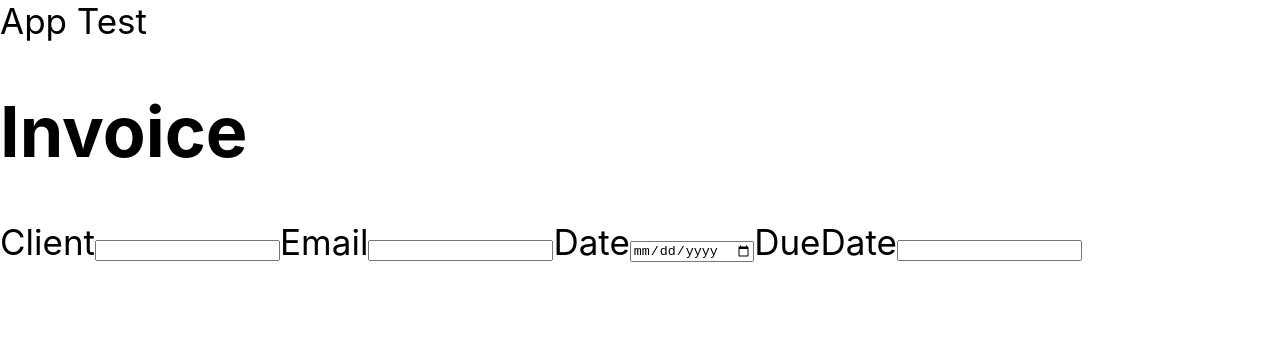
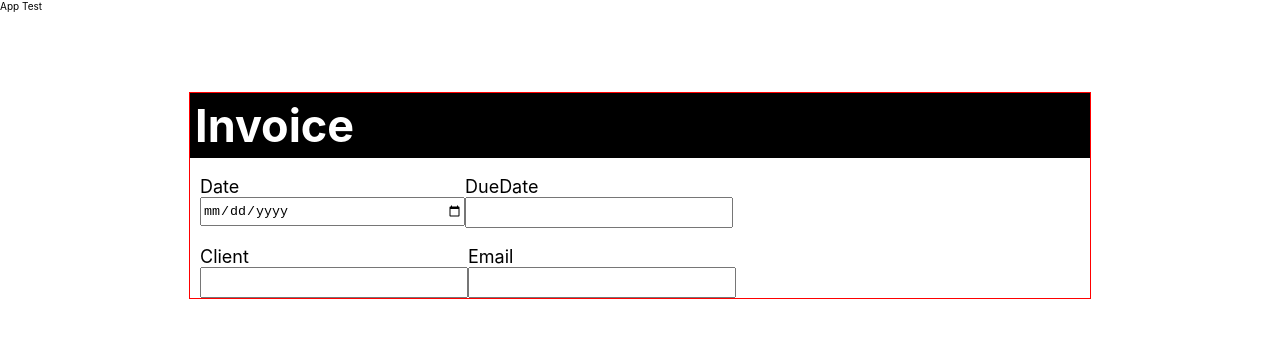
Before and after one commit to skipzero/invoice-app, a React (Create React App) app: page / in a window 1280 px wide. Shown: the top 338 px of the page. Built offline with nearby package versions, Linux system fonts and the light colour scheme; the HTML template or start-up script is replaced by a standard one.

Commit message:
added mongoDB pg file and connected mongo

```diff
--- a/src/App.css
+++ b/src/App.css
@@ -1,5 +1,5 @@
 html {
-  font-size: 35px;
+  font-size: 10px;
 }
 .App {
   text-align: center;
--- a/src/components/form/form.css
+++ b/src/components/form/form.css
@@ -0,0 +1,30 @@
+.wrapper {
+  border: 1px solid #f00;
+  margin: 8rem auto;
+  width: 90rem;
+}
+
+.wrapper h1 {
+  background: #000;
+  color: #fff;
+  font-size: 4.5rem;
+  font-weight: bold;
+  margin: 0;
+  padding: 5px;
+}
+
+form .form-group {
+  display: flex;
+  margin-left: 1rem;
+}
+
+form input {
+  width: 26rem;
+  height: 2.5rem;
+}
+
+label span {
+  display: block;
+  font-size: 1.8rem;
+  margin-top: 1.8rem;
+}
--- a/src/components/form/index.js
+++ b/src/components/form/index.js
@@ -1,10 +1,12 @@
+import './form.css';
+
 export default function InvoiceForm(props) {
   console.log('event', props)
   const { client, setClient } = props;
 
   const handleClient = (evt) => {
     console.log('EVENT', evt)
-    const cField = evt.target.name;
+    const cField = evt.target.name
     setClient(client => ({
       ...client,
       [cField]: evt.target.value
@@ -12,6 +14,7 @@ export default function InvoiceForm(props) {
   }
 
   const handleDate = (evt) => {
+    evt.preventDefault()
     const initDate = evt.target.value;
     setClient(client => ({
       ...client,
@@ -20,10 +23,24 @@ export default function InvoiceForm(props) {
     }))
   }
 
+  const handleSubmit = () => {
+    const url = mongoDB.db
+  }
+
   return (
-    <div>
+    <div className="wrapper">
       <h1>Invoice</h1>
-      <form method="post">
+      <form method="post" onSubmit={handleSubmit}>
+        <div className="form-group client-info">
+          <label htmlFor="date">
+            <span>Date</span>
+            <input type="date" name="date" onChange={handleDate} value={client.date} />
+          </label>
+          <label htmlFor="dueDate">
+            <span>DueDate</span>
+            <input type="dueDate" name="dueDate" onChange={handleDate} value={client.dueDate} />
+          </label>
+        </div>
         <div className="form-group client-info" >
           <label htmlFor="clientName">
             <span>Client</span>
@@ -33,15 +50,8 @@ export default function InvoiceForm(props) {
             <span>Email</span>
             <input type="email" name="email" onChange={handleClient} value={client.email} />
           </label>
-          <label htmlFor="date">
-            <span>Date</span>
-            <input type="date" name="date" onChange={handleDate} value={client.date} />
-          </label>
-          <label htmlFor="dueDate">
-            <span>DueDate</span>
-            <input type="dueDate" name="dueDate" onChange={handleDate} value={client.dueDate} />
-          </label>
         </div>
+
       </form>
     </div>
   )
```
Also changed, not shown: playground-1.mongodb.js (added, +33 -0 lines).
